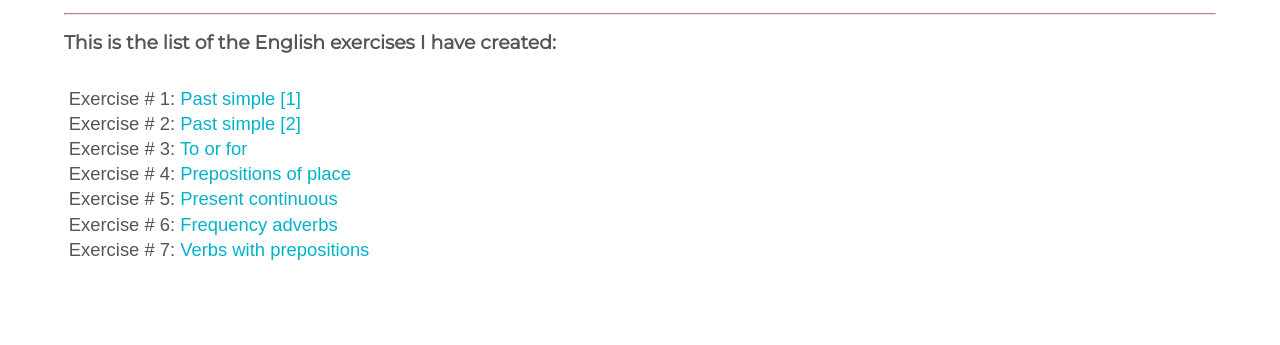
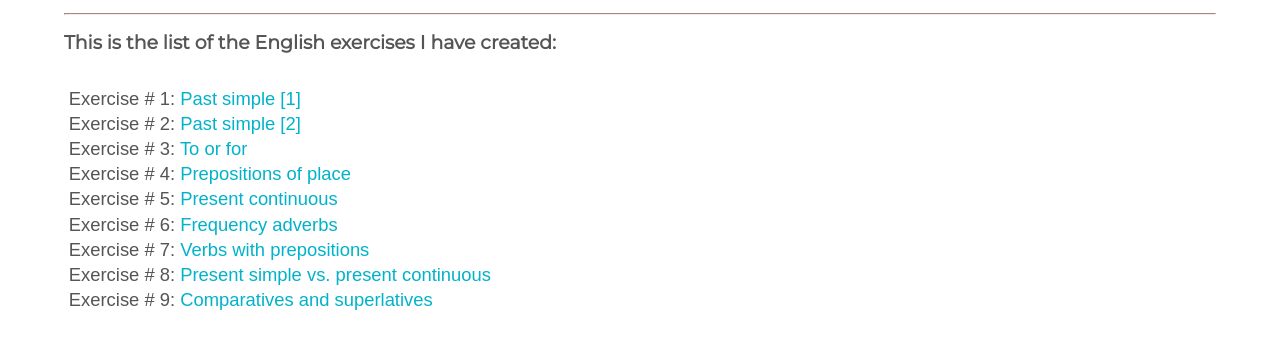
Before and after one commit to veeteefunk/english_exercises, a plain HTML site: page index.html in a window 1280 px wide. Shown: the part 191-536 px from the top of the page. Drawn offline with Linux system fonts and the light colour scheme.

Commit message:
Add files via upload

```diff
--- a/index.html
+++ b/index.html
@@ -34,6 +34,10 @@
             Frequency adverbs</a>
             <li>Exercise # 7: <a href="https://veeteefunk.github.io/verbs_prepositions/" target="_blank">
             Verbs with prepositions</a>
+            <li>Exercise # 8: <a href="https://veeteefunk.github.io/present_simple_continuous/" target="_blank">
+            Present simple vs. present continuous</a>
+            <li>Exercise # 9: <a href="https://veeteefunk.github.io/comparative_superlative/" target="_blank">
+            Comparatives and superlatives</a>
         </ul>
     </section>
 
```
